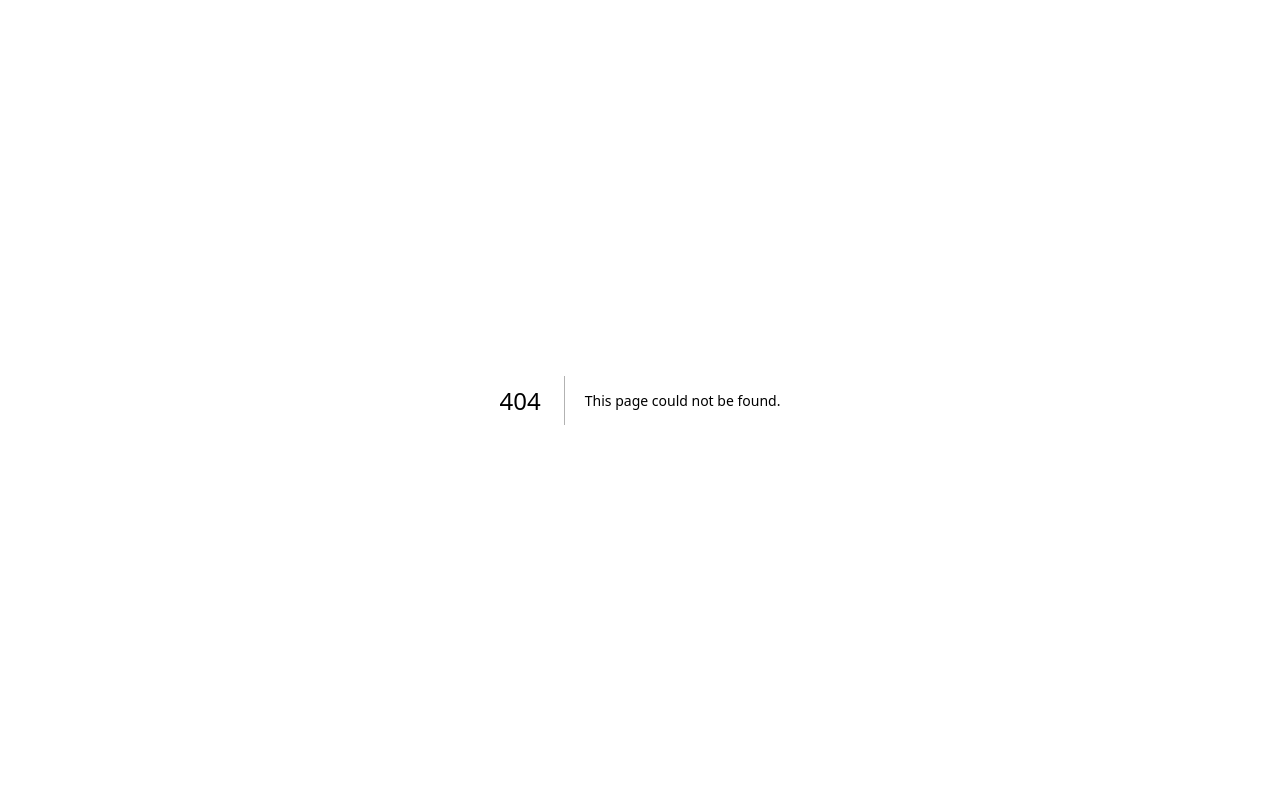
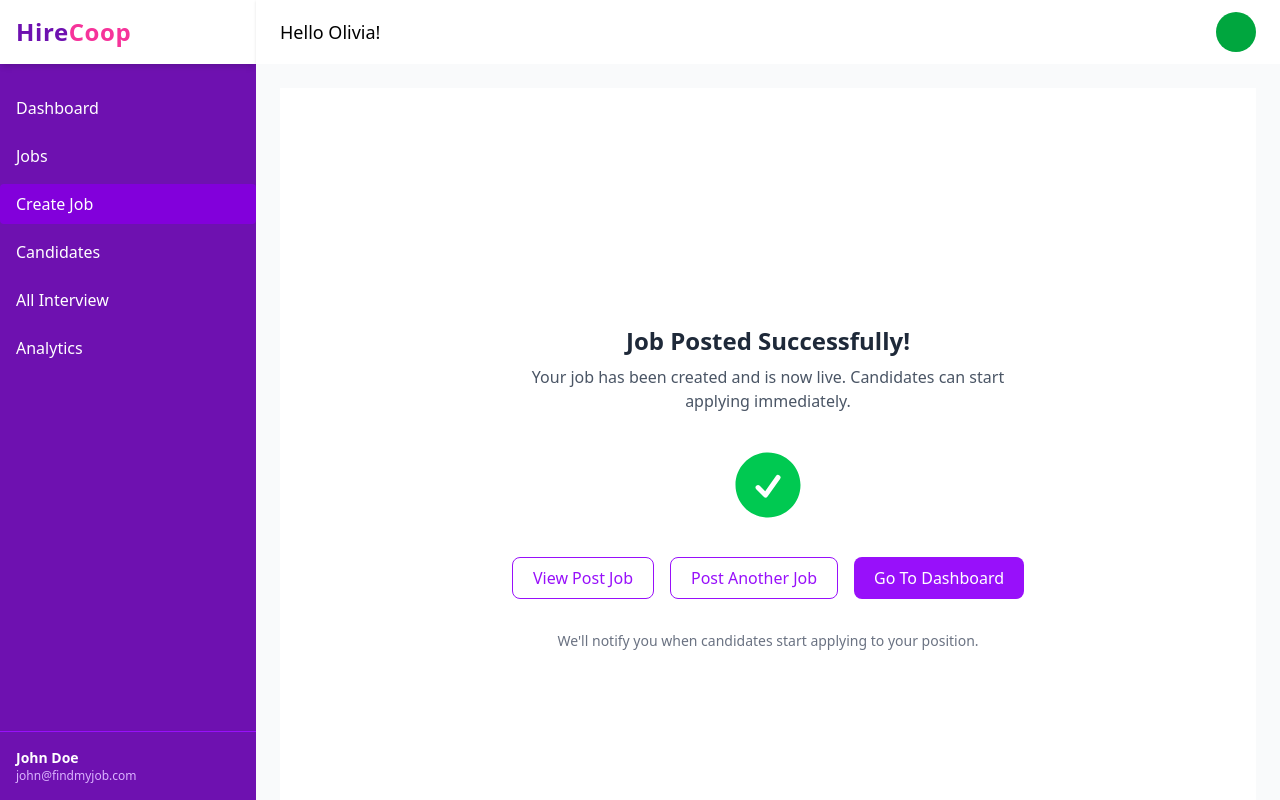
Before and after one commit to mishra7355/job-portal, a Next.js app: page /create-jobs/finish in a window 1280 px wide. Before the commit this address had no page. Built offline with nearby package versions, Linux system fonts and the light colour scheme.

Commit message:
11/09/2025

```diff
--- a/src/app/(dashboard)/createjobs/finish/page.tsx
+++ b/src/app/(dashboard)/create-jobs/finish/page.tsx
@@ -36,7 +36,7 @@
 
       {/* Footer Note */}
       <p className="text-gray-500 text-sm mt-8 text-center">
-        We'll notify you when candidates start applying to your position.
+        We&apos;ll notify you when candidates start applying to your position.
       </p>
     </div>
   );
--- a/src/app/notfound.tsx
+++ b/src/app/not-found.tsx
@@ -1,14 +1,15 @@
+import Link from "next/link";
 export default function NotFound() {
   return (
     <div className="flex flex-col items-center justify-center min-h-screen text-center">
       <h1 className="text-4xl font-bold text-red-500">404</h1>
       <p className="mt-2 text-lg text-gray-600">Oops! Page not found.</p>
-      <a
+      <Link
         href="/"
-        className="mt-4 px-4 py-2 text-white bg-blue-600 rounded hover:bg-blue-700"
+        className="px-4 py-2 bg-purple-600 text-white rounded hover:bg-purple-700"
       >
-        Go Home
-      </a>
+        Go back home
+      </Link>
     </div>
   );
 }
```
Also changed, not shown: src/app/(dashboard)/create-jobs/page.tsx (renamed from src/app/(dashboard)/createjobs/page.tsx), src/app/(dashboard)/create-jobs/step1/page.tsx (renamed from src/app/(dashboard)/createjobs/step1/page.tsx), src/app/(dashboard)/create-jobs/step2/page.tsx (renamed from src/app/(dashboard)/createjobs/step2/page.tsx), src/app/(dashboard)/create-jobs/step3/page.tsx (renamed from src/app/(dashboard)/createjobs/step3/page.tsx).
